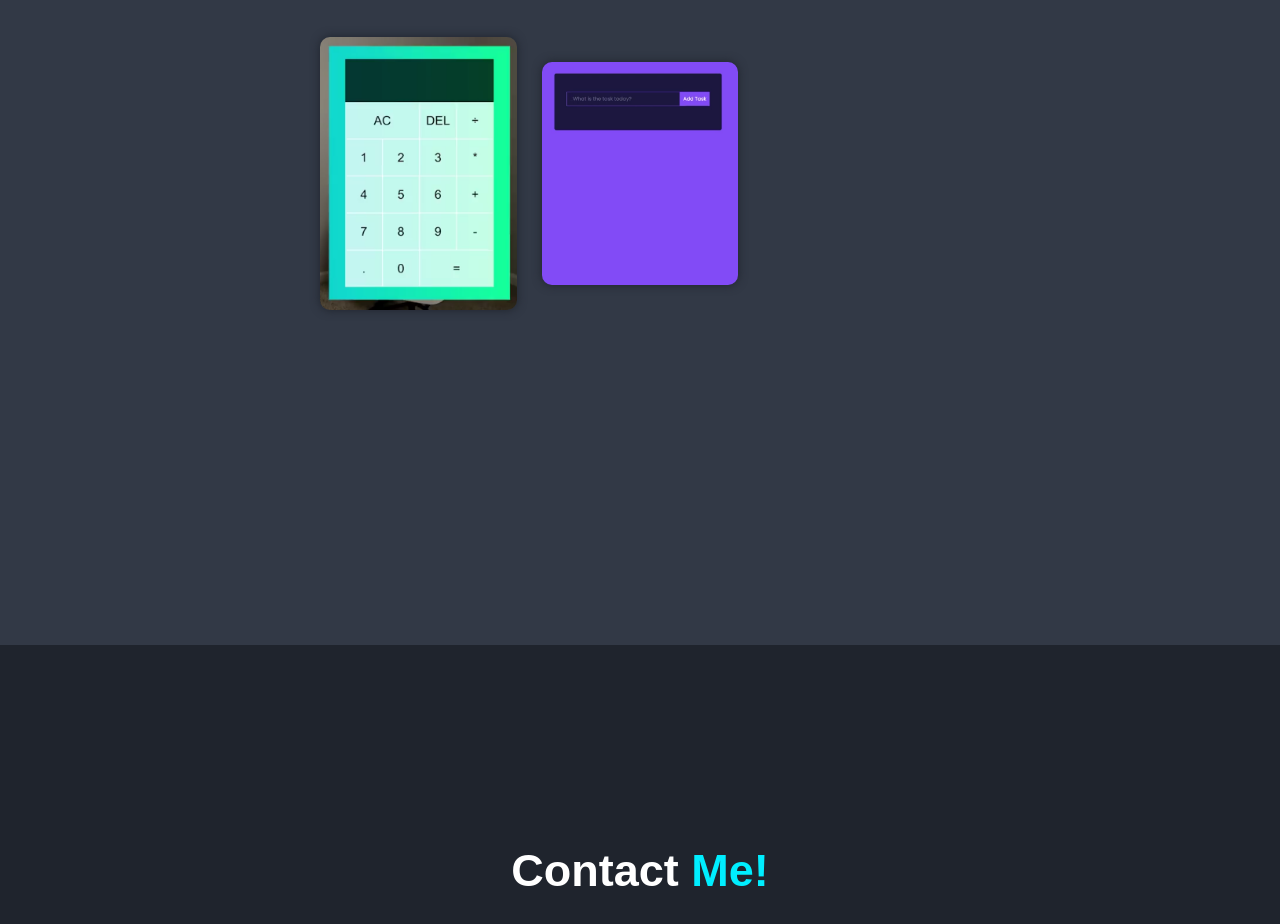
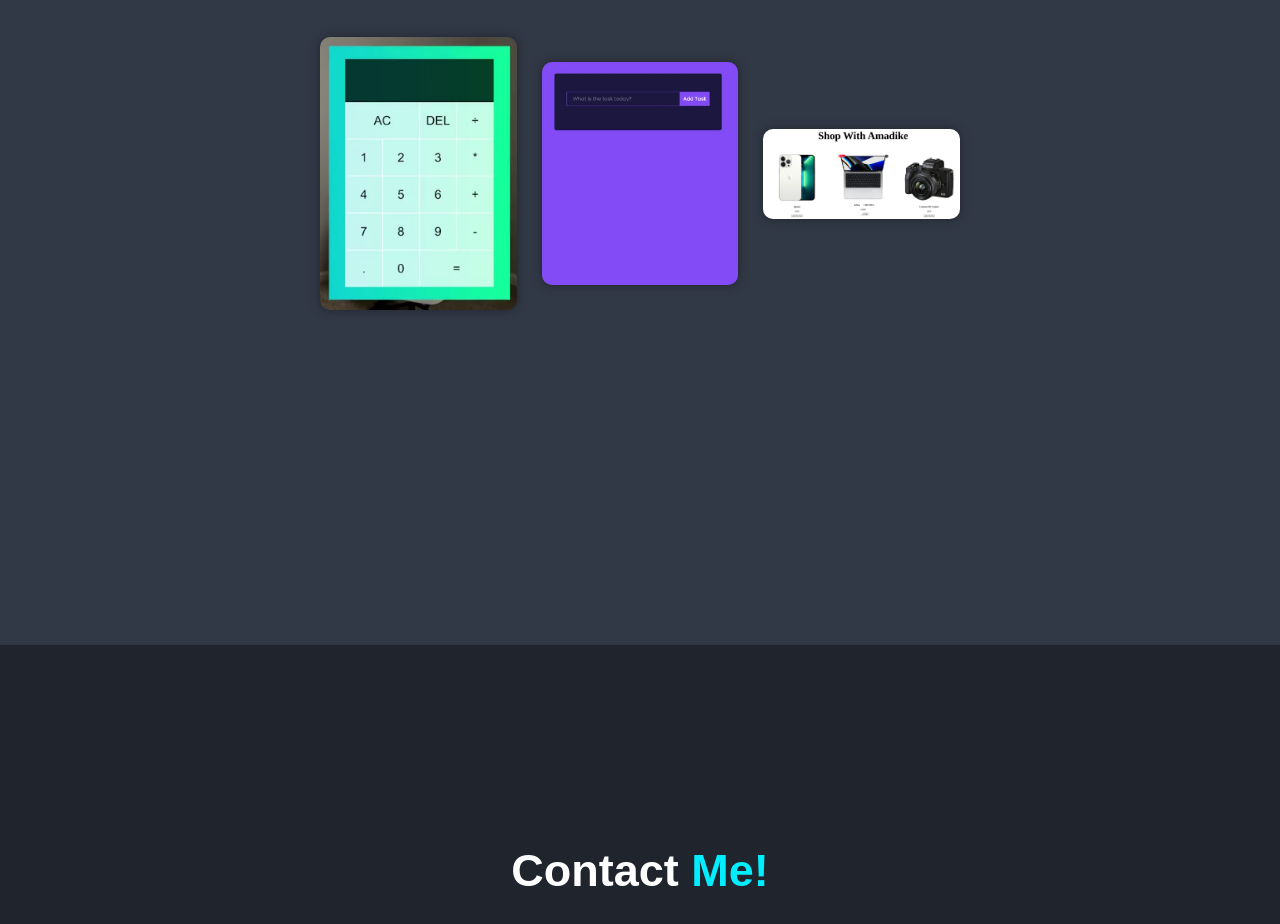
Before and after one commit to Mezieuzor/personal-portfolio, a plain HTML site: page index.html in a window 1280 px wide. Shown: the part 3043-3967 px from the top of the page. Drawn offline with nearby package versions, Linux system fonts and the light colour scheme.

Commit message:
added new portfolio

```diff
--- a/index.html
+++ b/index.html
@@ -187,6 +187,20 @@
             ></a>
           </div>
         </div>
+
+        <div class="portfolio-box">
+          <img src="./images /e-comm.png" alt="" />
+          <div class="portfolio-layer">
+            <h4>e-comm-app</h4>
+            <p>Online market store</p>
+            <a
+              href="https://e-comm-app-pi.vercel.app/"
+              target="_blank"
+              rel="noopener noreferrer"
+              ><i class="bx bx-link-external"></i
+            ></a>
+          </div>
+        </div>
       </div>
     </section>
 
--- a/style.css
+++ b/style.css
@@ -268,6 +268,7 @@ h3 span:hover {
 
 .portfolio-box img {
   width: 100%;
+  height: 50%;
   transition: 0.5s ease;
 }
 
@@ -301,7 +302,7 @@ h3 span:hover {
 }
 
 .portfolio-layer p {
-  font-size: 1.4rem;
+  font-size: 1.3rem;
   margin: 0.3rem 0 1rem;
 }
 
```
Also changed, not shown: images /e-comm.png (added).
